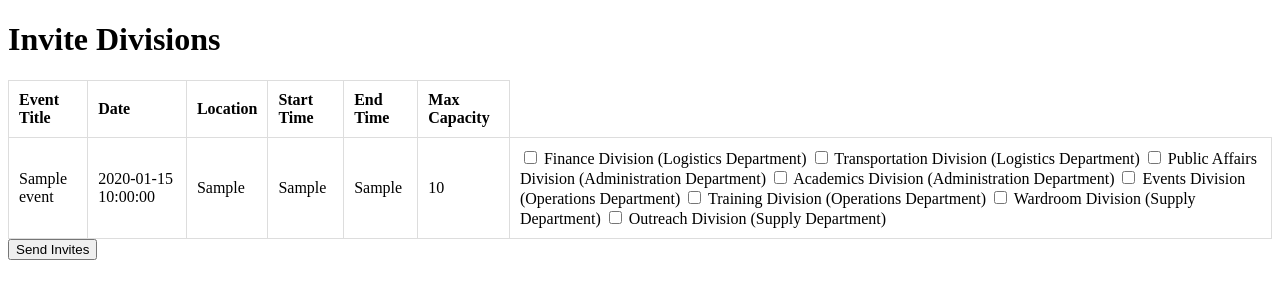
After one commit to sarahpark2001/cs4111-project1, a Flask app: template webserver/templates/invite.html in a window 1280 px wide. The commit adds this page. Shown: the top 300 px of the page. Run offline with Flask 2, Linux system fonts and the light colour scheme; the template is opened without the code that fills it: most values are stand-ins (such as "Sample title", 1, 10 or a date in 2020); parts of the project's set-up code (start-up, migrations or seed data) failed here and were passed over.

Commit message:
invite link

```diff
--- a/webserver/server.py
+++ b/webserver/server.py
@@ -518,6 +518,61 @@ def view_events():
 
     return render_template('view_events.html', events=events)
 
+@app.route('/invite', methods=['GET', 'POST'])
+def invite():
+    if 'user_id' not in session or session.get('user_type') != 'student':
+        return redirect('/login')
+
+    student_id = session['user_id']
+
+    # Query to get events that have not been approved
+    events_query = """
+        SELECT * FROM shp2156.approves
+        WHERE event_id NOT IN (SELECT event_id FROM shp2156.invites);
+    """
+    events = g.conn.execute(events_query).fetchall()
+
+    # List to store event titles that were sent invitations for confirmation message
+    invited_events = []
+
+    if request.method == 'POST':
+        # Loop over the submitted form and check for changes
+        for event in events:
+            event_id = event['event_id']
+            divisions = request.form.getlist(f"divisions_{event_id}")
+
+            for division in divisions:
+                department_query = """
+                    SELECT dept_name
+                    FROM shp2156.belongs
+                    WHERE div_name = %s
+                """
+                department_result = g.conn.execute(department_query, (division,)).fetchone()
+                department = department_result['dept_name']
+
+                g.conn.execute(
+                    """
+                    INSERT INTO shp2156.invites (student_id, event_id, staff_id, div_name, dept_name, event_title)
+                    SELECT event_id, event_start, event_end, event_date, event_location, event_points,
+                           max_capacity, student_id, event_title, staff_id, %s
+                    FROM shp2156.approves
+                    WHERE event_id = %s;
+                    """,
+                    (student_id, event_id, event['staff_id'], division, department, event['event_title'])
+                )
+
+                invited_events.append(event['event_title'])  #to build message
+
+        # Prepare the message to pass to the staff dashboard
+        info_message = ""
+        if invited_events:
+            info_message += "You sent invitations for the following events:\n" + "\n".join(invited_events) + "\n"
+
+
+        return redirect(url_for('student_dashboard', info=info_message))
+
+    return render_template('invite.html', events=events)
+
 
 
 if __name__ == "__main__":
--- /dev/null
+++ b/webserver/templates/invite.html
@@ -0,0 +1,58 @@
+<!DOCTYPE html>
+<html lang="en">
+<head>
+    <meta charset="UTF-8">
+    <title>Invite Divisions</title>
+    <style>
+        table {
+            width: 100%;
+            border-collapse: collapse;
+        }
+        th, td {
+            padding: 10px;
+            border: 1px solid #ddd;
+            text-align: left;
+        }
+    </style>
+</head>
+<body>
+    <h1>Invite Divisions</h1>
+    <form method="POST" action="/invite">
+        <table>
+            <thead>
+                <tr>
+                    <th>Event Title</th>
+                    <th>Date</th>
+                    <th>Location</th>
+                    <th>Start Time</th>
+                    <th>End Time</th>
+                    <th>Max Capacity</th>
+                </tr>
+            </thead>
+            <tbody>
+                {% for event in events %}
+                <tr>
+                    <td>{{ event.event_title }}</td>
+                    <td>{{ event.event_date }}</td>
+                    <td>{{ event.event_location }}</td>
+                    <td>{{ event.event_start }}</td>
+                    <td>{{ event.event_end }}</td>
+                    <td>{{ event.max_capacity }}</td>
+                    <td>
+                        <label><input type="checkbox" name="invite_{{ event.event_id }}" value="finance"> Finance Division (Logistics Department)</label>
+                        <label><input type="checkbox" name="invite_{{ event.event_id }}" value="transportation"> Transportation Division (Logistics Department)</label>
+                        <label><input type="checkbox" name="invite_{{ event.event_id }}" value="public_affairs"> Public Affairs Division (Administration Department)</label>
+                        <label><input type="checkbox" name="invite_{{ event.event_id }}" value="academics"> Academics Division (Administration Department)</label>
+                        <label><input type="checkbox" name="invite_{{ event.event_id }}" value="events"> Events Division (Operations Department)</label>
+                        <label><input type="checkbox" name="invite_{{ event.event_id }}" value="training"> Training Division (Operations Department)</label>
+                        <label><input type="checkbox" name="invite_{{ event.event_id }}" value="wardroom"> Wardroom Division (Supply Department)</label>
+                        <label><input type="checkbox" name="invite_{{ event.event_id }}" value="outreach"> Outreach Division (Supply Department)</label>
+                    </td>
+                </tr>
+                {% endfor %}
+            </tbody>
+        </table>
+        <button type="submit">Send Invites</button>
+    </form>
+</body>
+</html>
--- a/webserver/templates/student_dashboard.html
+++ b/webserver/templates/student_dashboard.html
@@ -42,6 +42,7 @@
         <a href="/create_event" class="button">Create Event</a>
         <a href="/directory" class="button">Directory</a>
         <a href="/rsvp" class="button">Event RSVP</a>
+        <a href="/invite" class="button">Invite Divisions</a>
 
         <form action="/logout" method="post" style="display:inline;">
             <button type="submit" class="button" style="background-color: #f44336;">Logout</button>
```
